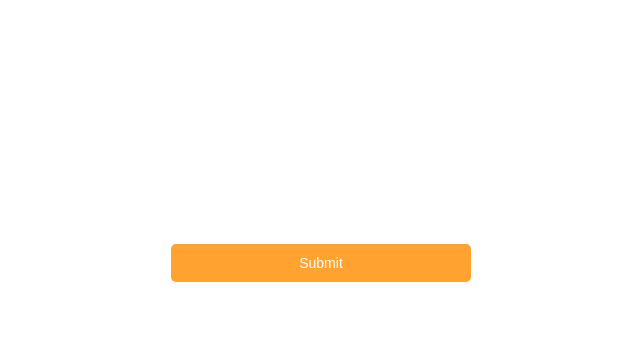
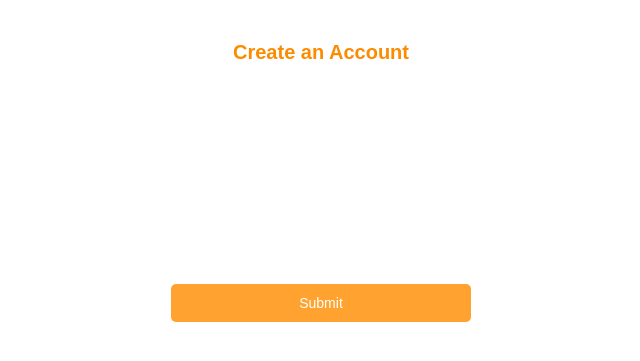
Before and after one commit to susanto-tm/WebApp, a Django app: template templates/WebApp/signup2.html in a window 1280 px wide. Shown: the part 65-426 px from the top of the page, without its empty margins (319-959 px from the left). Run offline with Django 3.2, Linux system fonts and the light colour scheme; the template is opened without the code that fills it: most values are stand-ins (such as "Sample title", 1, 10 or a date in 2020); form fields are guessed from the names that the template uses; some libraries are stand-ins or nearby versions.

Commit message:
added headers in signup page and edited css for headers

```diff
--- a/WebApp/static/WebApp/css/login.css
+++ b/WebApp/static/WebApp/css/login.css
@@ -33,7 +33,7 @@
     font-family: 'Arial', sans-serif;
     font-weight: bold;
     font-size: 20px;
-    color: #FFFFFF;
+    color: #fb8c00;
 }
 .formFields {
     text-align: center;
--- a/templates/WebApp/signup2.html
+++ b/templates/WebApp/signup2.html
@@ -13,6 +13,7 @@
         <form method="POST" class="formsField">
             {% csrf_token %}
             {% load widget_tweaks %}
+            <h2 class="loginHeader">Create an Account</h2>
             <p class="required">
                 {{ form.username}}
             </p>
```
